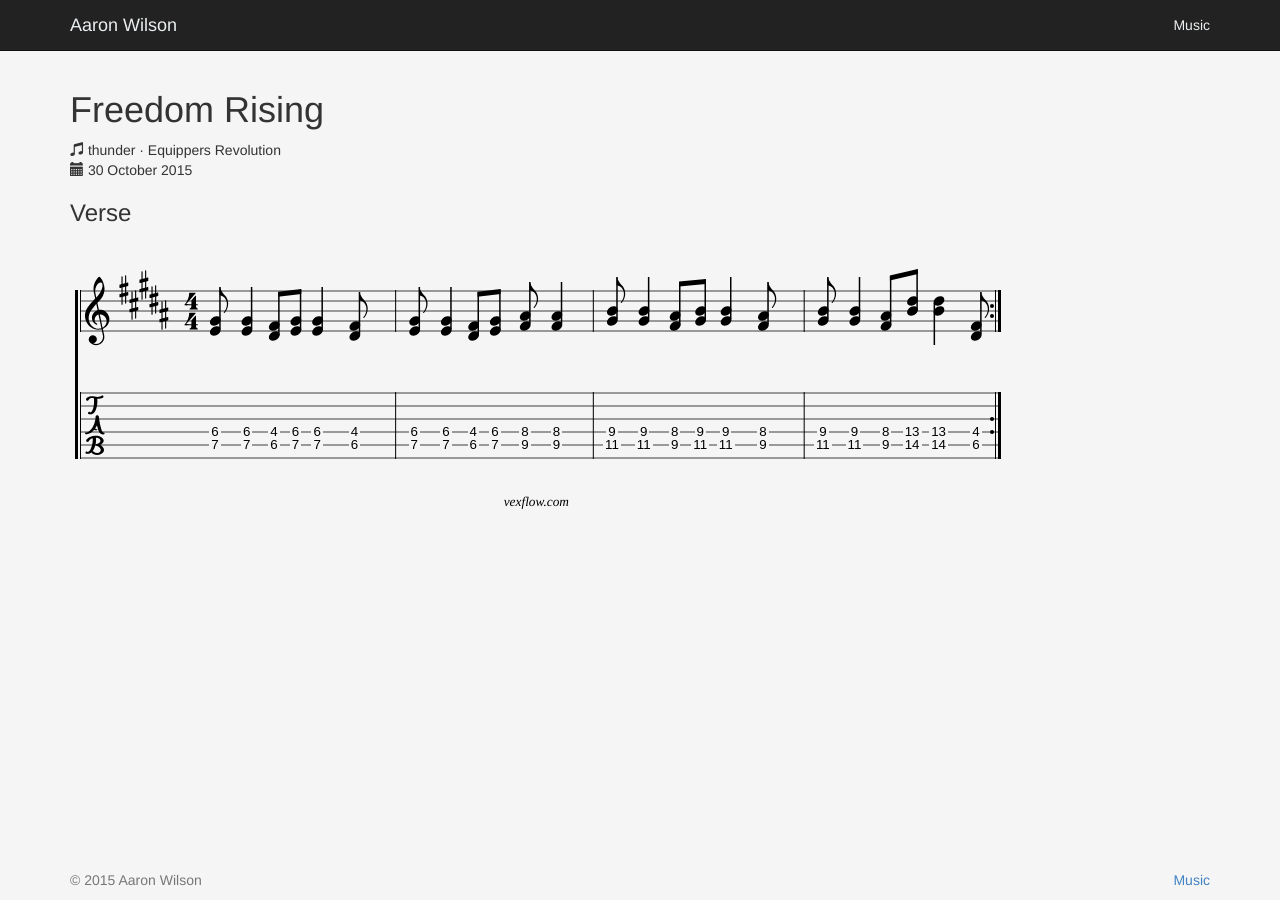
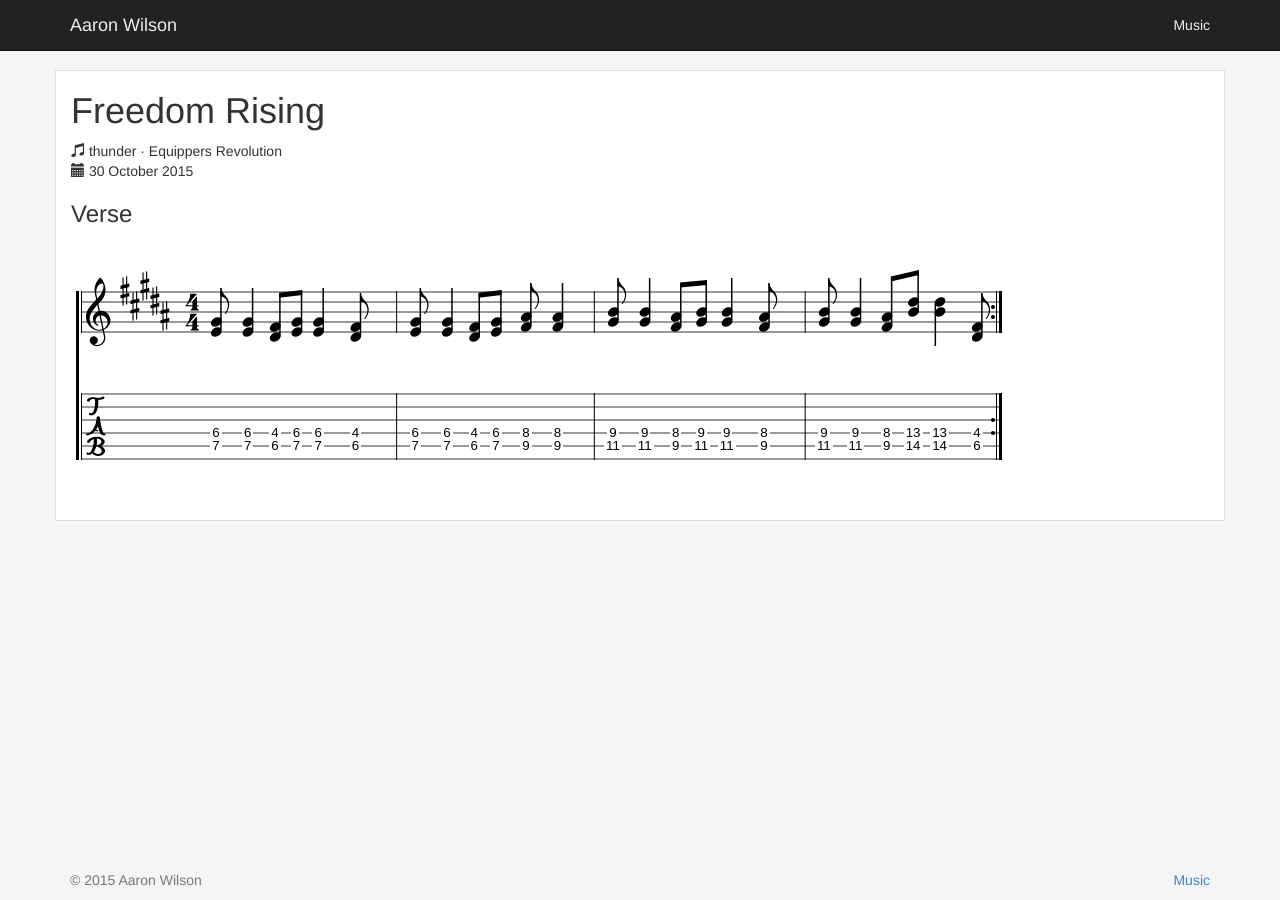
Before and after one commit to aarontwf/limebyte.github.io, a Jekyll site: the page built from _posts/2015-10-30-freedom-rising.html, in a window 1280 px wide. Built offline with Jekyll 4.4.1, drawn with Linux system fonts in a browser that asks for light colours; nearby versions of some CDN libraries.

Commit message:
Update song layout.

```diff
--- a/_layouts/song.html
+++ b/_layouts/song.html
@@ -13,7 +13,7 @@
 
             <div class="container">
                 <div class="row">
-                    <div class="col-md-12">
+                    <div class="col-md-12 page">
                         <header>
                             <h1>{{ song.name }}</h1>
                         </header>
--- a/assets/css/theme.css
+++ b/assets/css/theme.css
@@ -53,6 +53,11 @@ a {
 .panel-default>.panel-heading a {
     color: #ECEFF1;
     text-decoration: none;
+}
+
+.page {
+    background-color: #fff;
+    border: 1px solid #ddd;
 }
 
 .album {
```
Also changed, not shown: assets/js/vextab-div.js.
